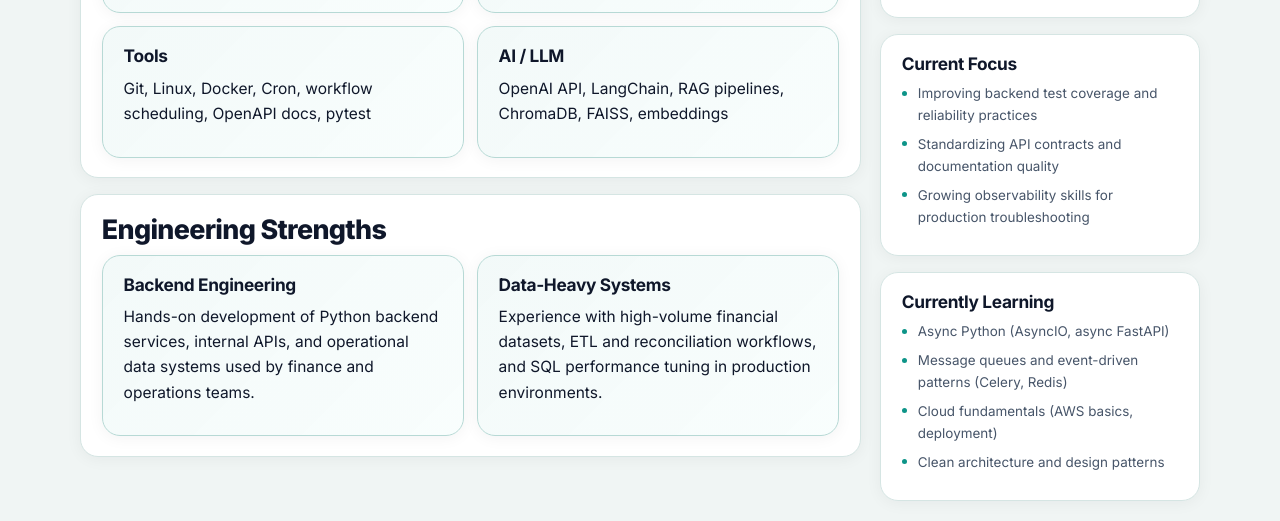
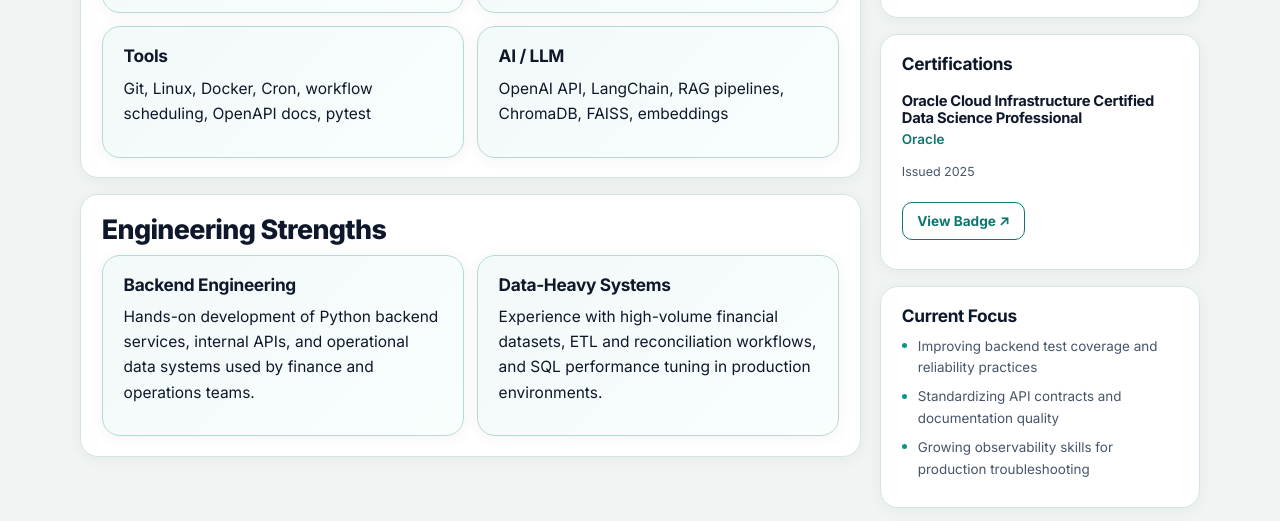
Before and after one commit to Aman-singh143/Aman-Portfolio, a plain HTML site: page about.html in a window 1280 px wide. Shown: the part 1011-1532 px from the top of the page. Drawn offline with Linux system fonts and the light colour scheme.

Commit message:
Add Oracle OCI Data Science Professional certification

```diff
--- a/about.html
+++ b/about.html
@@ -166,6 +166,19 @@
           </section>
 
           <section class="card reveal">
+            <h3>Certifications</h3>
+            <div class="edu-block">
+              <h3>Oracle Cloud Infrastructure Certified Data Science Professional</h3>
+              <p class="edu-inst">Oracle</p>
+              <p class="edu-date">Issued 2025</p>
+              <a class="btn btn-light"
+                href="https://catalog-education.oracle.com/pls/certview/sharebadge?id=EE9ED7F5A3D94EC9D9B9FFA9C4A1E3D60EDB0D53FCA28F4CE25E03A76A82C0C5"
+                target="_blank" rel="noopener noreferrer"
+                style="margin-top:.5rem;display:inline-block;font-size:.85rem;">View Badge ↗</a>
+            </div>
+          </section>
+
+          <section class="card reveal">
             <h3>Current Focus</h3>
             <ul class="side-list">
               <li>Improving backend test coverage and reliability practices</li>
```
Also changed, not shown: index.html (+13 -0 lines).
